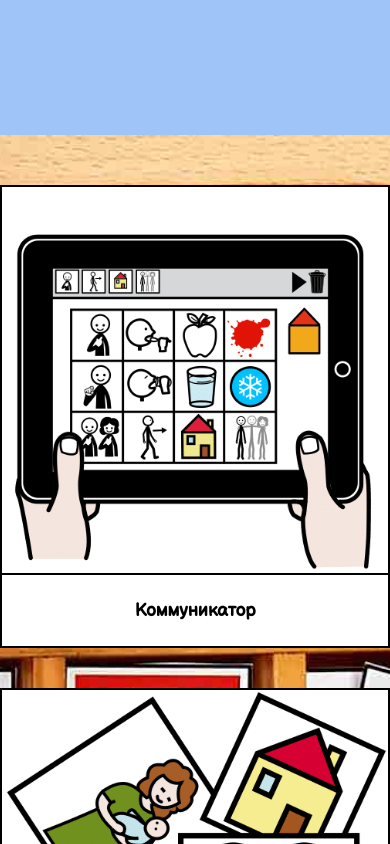
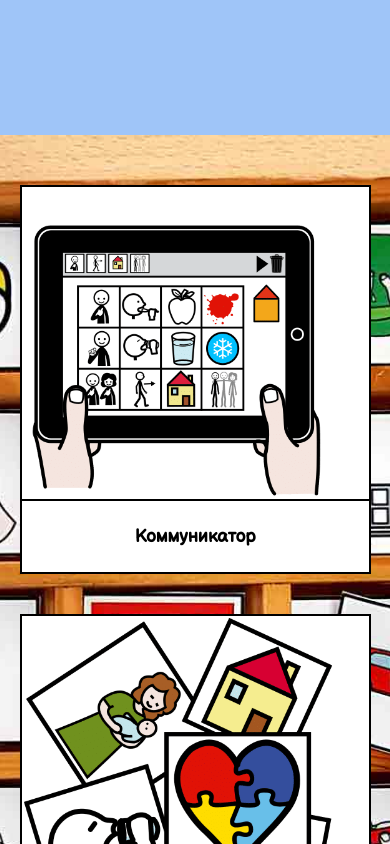
Before and after one commit to Defeatq/communicator, a React (Vite) app: page / in a window 390 px wide. Shown: the top 844 px of the page. Built offline with nearby package versions, Linux system fonts and the light colour scheme.

Commit message:
add some adaptivity

```diff
--- a/src/pages/card-search/assets/style/card-search-style.css
+++ b/src/pages/card-search/assets/style/card-search-style.css
@@ -75,3 +75,15 @@ body {
   flex-direction: row;
   flex-wrap: wrap;
 }
+
+@media (max-width: 768px) {
+  .form__search {
+    justify-content: center;
+  }
+}
+
+@media (max-width: 456px) {
+  .cards__list {
+    justify-content: center;
+  }
+}
--- a/src/pages/home/assets/style/home-style.css
+++ b/src/pages/home/assets/style/home-style.css
@@ -117,12 +117,12 @@ body {
   }
 
   .link {
-    max-width: 100%;
+    max-width: 90%;
     margin: 20px 0;
   }
 
   .link__image {
-    max-width: 100%;
+    max-width: 90%;
   }
 
   .link__text {
```
